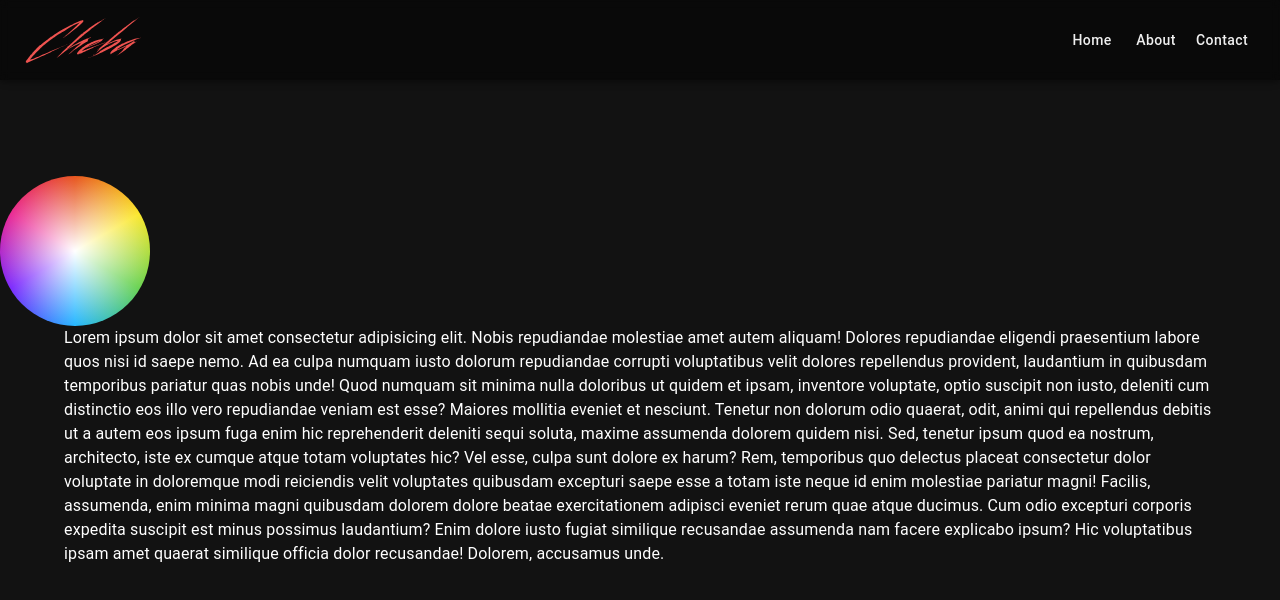
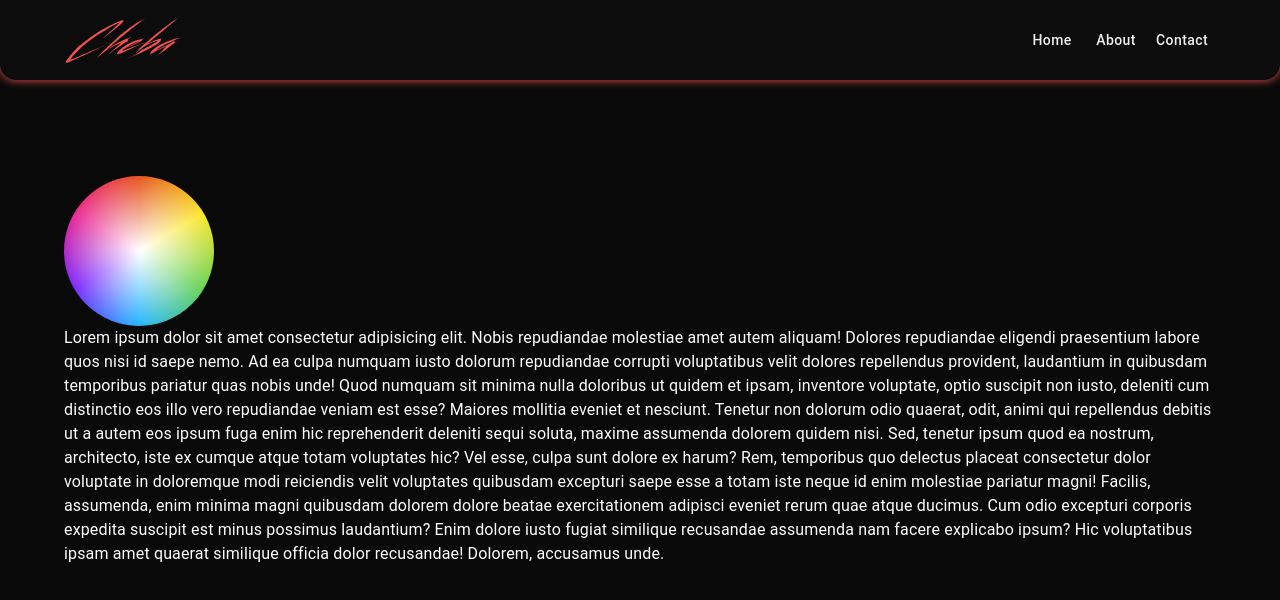
Before and after one commit to cheba91/personal-site, a Next.js app: page / in a window 1280 px wide. Shown: the top 600 px of the page. Built offline with nearby package versions, Linux system fonts and the light colour scheme.

Commit message:
small changes to header

```diff
--- a/components/layout/Background.js
+++ b/components/layout/Background.js
@@ -4,18 +4,14 @@ import 'css-doodle';
 
 export default function Background({ color, children }) {
    return (
+      <>
          <Box
             className="backgroundBox"
             sx={{
-            // position: 'absolute',
-            // top: '0',
-            // left: '0',
-            // width: '100vw',
-            // height: 'max-content',
+               position: 'relative',
                overflow: 'hidden',
-            // minHeight: '100vh',
-            zIndex: -1,
-            background: 'rgba(0,0,0,1) center center absolute',
+               minHeight: '100vh',
+               background: 'rgba(0,0,0,.5)',
             }}
          >
             <css-doodle style={{ color: 'transparent' }} key={Math.random()}>
@@ -25,7 +21,7 @@ export default function Background({ color, children }) {
                  position: absolute;
                  overflow: hidden;
                  top: 0; left: 0;
-                z-index: -2;}
+                z-index: -3;}
                 @size: 100% 100%;
                 background: @m(20, (
                   linear-gradient(transparent, @p(
@@ -46,5 +42,6 @@ export default function Background({ color, children }) {
             <Box pt={13} />
             {children}
          </Box>
+      </>
    );
 }
--- a/components/layout/Header.js
+++ b/components/layout/Header.js
@@ -32,7 +32,12 @@ export default function Header({ window, mainClr }) {
          <List>
             {navItems.map((item) => (
                <ListItem key={item} disablePadding>
-                  <ListItemButton sx={{ textAlign: 'center' }}>
+                  <ListItemButton
+                     sx={{
+                        textAlign: 'center',
+                        '&:hover': { background: 'transparent' },
+                     }}
+                  >
                      <ListItemText primary={item} />
                   </ListItemButton>
                </ListItem>
@@ -47,15 +52,24 @@ export default function Header({ window, mainClr }) {
       <Box className="headerBox">
          <AppBar
             component="nav"
-            mx={3}
             sx={{
                paddingTop: '0.5rem',
                paddingBottom: '0.5rem',
-               background: 'rgba(0,0,0,.5)',
-               backdropFilter: 'saturate(180%) blur(5px)',
+               background: 'rgba(40,40,40,0.1)',
+               backdropFilter: 'saturate(180%) blur(3px)',
+               boxShadow: `0 0 10px ${mainClr}`,
+               borderRadius: '0 0 1rem 1rem',
             }}
          >
-            <Toolbar sx={{ justifyContent: 'space-between' }}>
+            <Toolbar
+               sx={{
+                  justifyContent: 'space-between',
+                  maxWidth: '1200px',
+                  width: '100%',
+                  marginLeft: 'auto',
+                  marginRight: 'auto',
+               }}
+            >
                <Logo color={mainClr} />
                {/* Hamburger icon */}
                <IconButton
--- a/pages/_app.js
+++ b/pages/_app.js
@@ -35,8 +35,8 @@ export default function App() {
    return (
       <ThemeProvider theme={changeTheme()}>
          <CssBaseline />
-         <Header mainClr={mainClr} />
          <Background color={mainClr}>
+            <Header mainClr={mainClr} />
             <HomePage changeTheme={changeTheme} />
          </Background>
       </ThemeProvider>
--- a/pages/index.js
+++ b/pages/index.js
@@ -2,10 +2,19 @@ import { Box, Container } from '@mui/material';
 import ThemeToggler from '../components/ThemeToggler';
 export default function HomePage({ changeTheme }) {
    return (
-      <Box sx={{ zIndex: '2' }}>
+      <Container
+         className="contentBox"
+         sx={{
+            zIndex: '2',
+            maxWidth: '1200px',
+            width: '100%',
+            marginLeft: 'auto',
+            marginRight: 'auto',
+         }}
+      >
          {/* Theme toggler */}
          <ThemeToggler changeTheme={changeTheme} />
-         <Container>
+         <Box>
             Lorem ipsum dolor sit amet consectetur adipisicing elit. Nobis
             repudiandae molestiae amet autem aliquam! Dolores repudiandae
             eligendi praesentium labore quos nisi id saepe nemo. Ad ea culpa
@@ -29,7 +38,7 @@ export default function HomePage({ changeTheme }) {
             recusandae assumenda nam facere explicabo ipsum? Hic voluptatibus
             ipsam amet quaerat similique officia dolor recusandae! Dolorem,
             accusamus unde.
-         </Container>
-      </Box>
+         </Box>
+      </Container>
    );
 }
```
Lines whose indentation alone changed are shown as unchanged.
